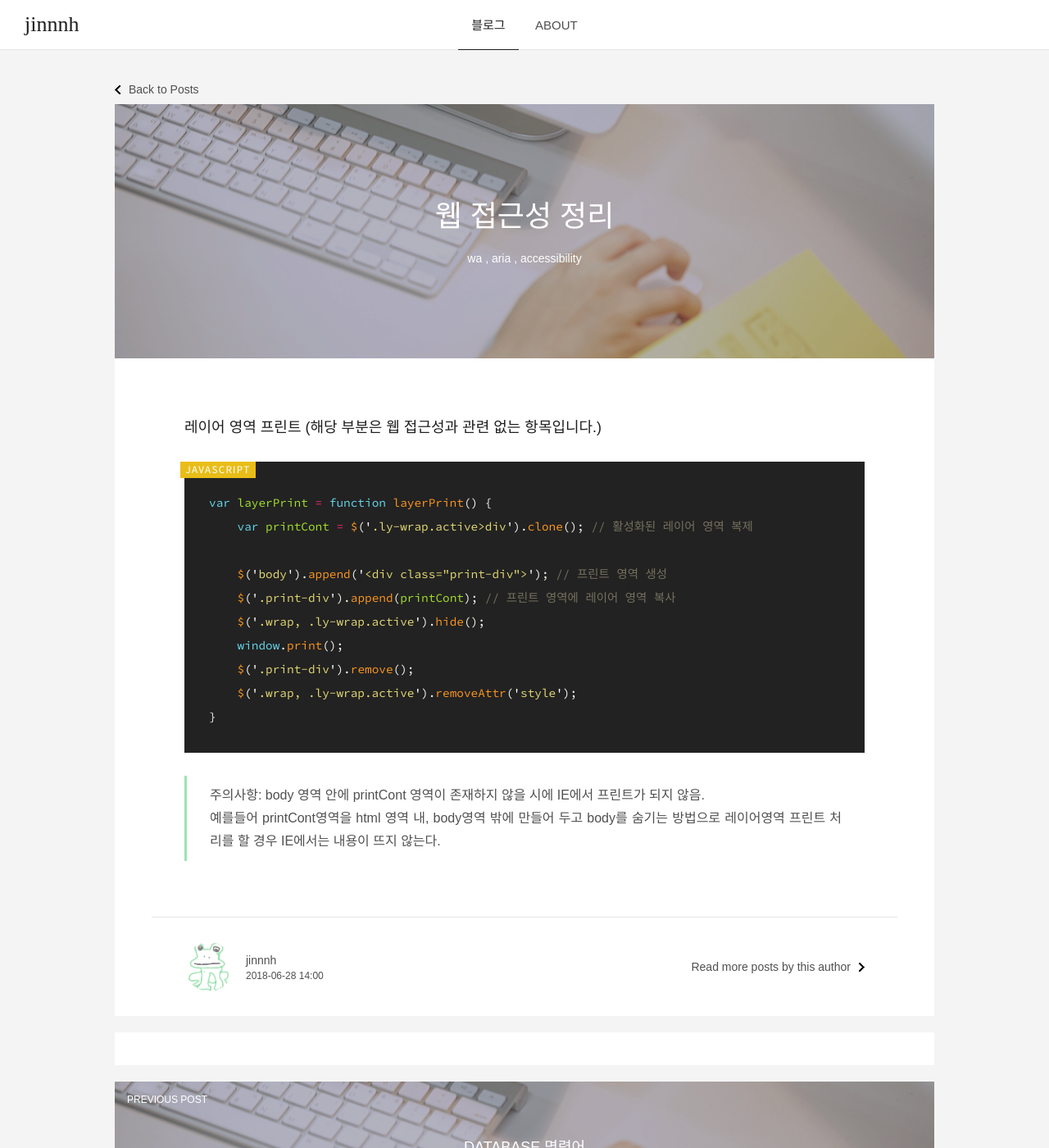
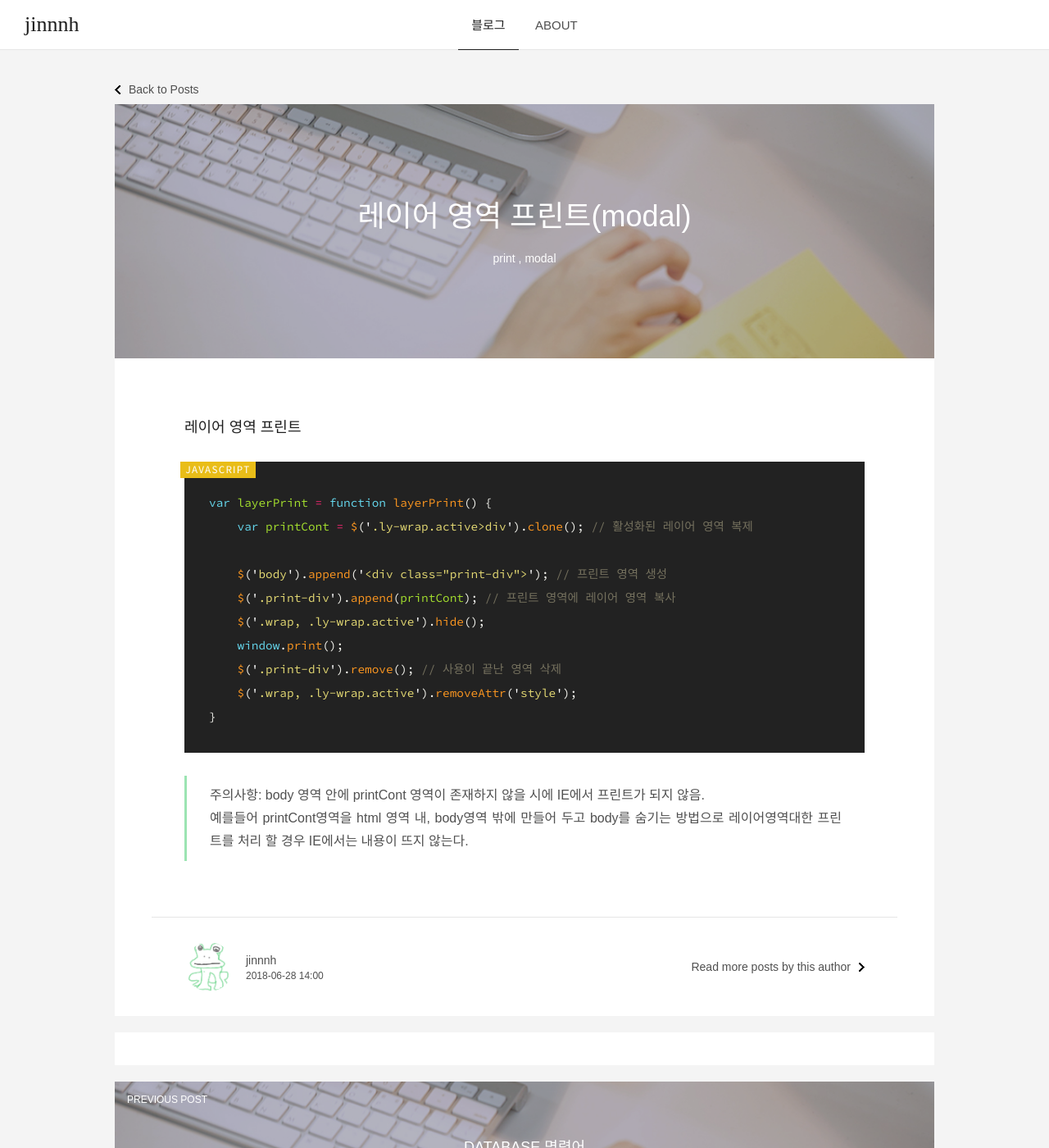
Before and after one commit to gutmate/gutmate.github.com, a Jekyll site: the page built from _posts/2018-06-28-print-modal.md, in a window 1280 px wide and 1400 px high. Shown: the whole window at 82% size. Built offline with Jekyll 4.4.1, drawn with Linux system fonts in a browser that asks for light colours; some web fonts are replaced; comment, search, counter and statistics services are not loaded.

Commit message:
Update title

````diff
--- a/_posts/2018-06-28-web-accessibility.md
+++ b/_posts/2018-06-28-print-modal.md
@@ -1,15 +1,14 @@
 ---
 layout: post
-title: '웹 접근성 정리'
+title: '레이어 영역 프린트(modal)'
 author: jinnnh
 date: '2018-06-28 14:00'
 tags:
-  - wa
-  - aria
-  - accessibility
+  - print
+  - modal
 ---
 
-### 레이어 영역 프린트 (해당 부분은 웹 접근성과 관련 없는 항목입니다.)
+### 레이어 영역 프린트
 
 ```javascript
 var layerPrint = function layerPrint() {
@@ -19,11 +18,11 @@ var layerPrint = function layerPrint() {
     $('.print-div').append(printCont); // 프린트 영역에 레이어 영역 복사
     $('.wrap, .ly-wrap.active').hide();
     window.print();
-    $('.print-div').remove();
+    $('.print-div').remove(); // 사용이 끝난 영역 삭제
     $('.wrap, .ly-wrap.active').removeAttr('style');
 }
 ```
 
 > 주의사항: body 영역 안에 printCont 영역이 존재하지 않을 시에 IE에서 프린트가 되지 않음. <br>
 > 예를들어 printCont영역을 html 영역 내, body영역 밖에 만들어 두고 body를 숨기는 방법으로
-> 레이어영역 프린트 처리를 할 경우 IE에서는 내용이 뜨지 않는다.
+> 레이어영역대한 프린트를 처리 할 경우 IE에서는 내용이 뜨지 않는다.
````
